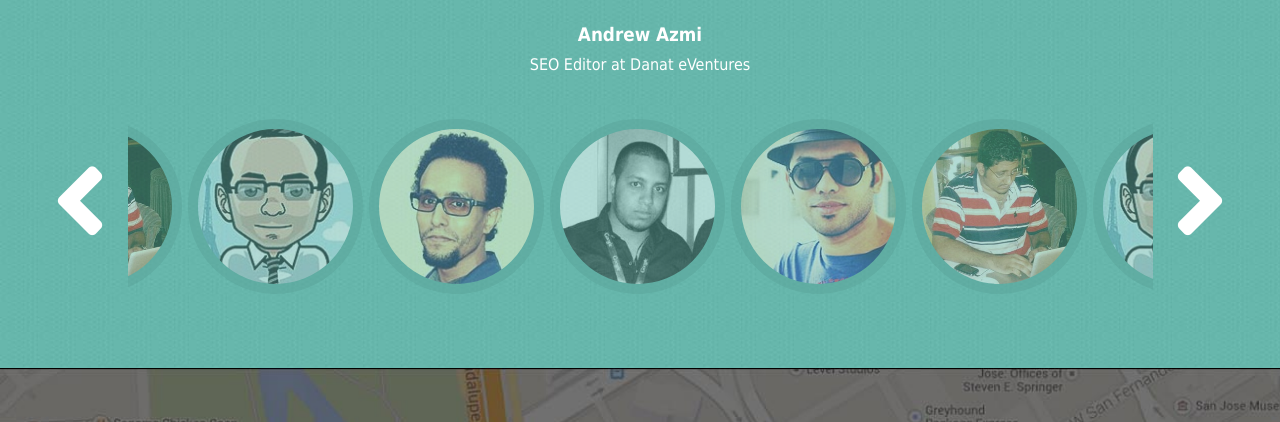
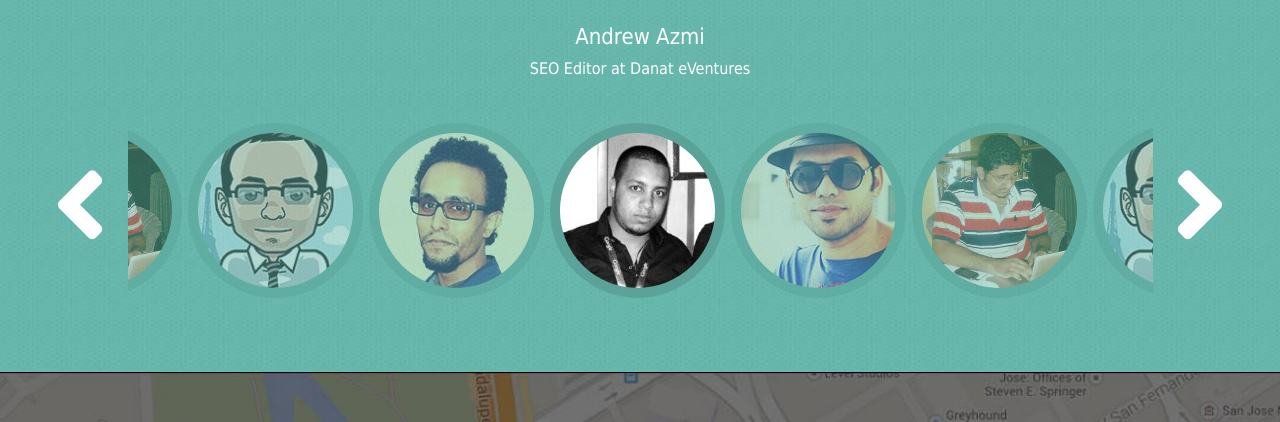
Before and after one commit to annashevchuk/testimonials-hw13-gulp-, a website: page app/index.html in a window 1280 px wide. Shown: the part 114-536 px from the top of the page. Drawn offline with Linux system fonts and the light colour scheme.

Commit message:
change in slider and adaptive version

```diff
--- a/app/css/main.css
+++ b/app/css/main.css
@@ -6,7 +6,6 @@
 
 body {
 	max-width: 1600px;
-	margin: 0 auto;
 }
 
 a:hover {
@@ -14,11 +13,13 @@ a:hover {
 }
 
 .wrapper {
+	width: 100%;
+	margin: 0 auto;
 	font-family: Tahoma, sans-serif;
 
 }
 
-header {
+.container {
 	background: url('../img/background_header.jpg');
 	padding: 60px 0;
 	background-size: cover;
@@ -37,9 +38,11 @@ h1 {
 
 h3 {
 	margin-bottom: 10px;
+	font-size: 22px;
+	font-weight: 200;
 }
 
-header p {
+.container p {
 	text-align: center;
 	color: white;
 	margin-bottom: 35px;
@@ -88,7 +91,11 @@ header p {
 	color: white;
 }
 
- .slick-slide .slick-current .slick-active .slick-center {
+.slick-slide {
+	opacity: 0.5;
+}
+
+ .slick-center {
 	opacity: 1;
 }
 
@@ -102,14 +109,6 @@ header p {
 	right: 0;
 	z-index: 2;
 	cursor: pointer;
-}
-
-.slick-slide {
-	opacity: 0.5;
-}
-
-.slick-active {
-
 }
 
 /*---end slider----*/
@@ -199,6 +198,7 @@ footer {
 .message {
 	height: 160px;
 	border: none;
+	color: white;
 }
 
 .icon,
@@ -215,7 +215,8 @@ footer {
 
 h2 {
 	margin-bottom: 60px;
-	font-size: 22px;
+	font-size: 36px;
+	font-weight: bold;
 }
 
 .super-button {
--- a/app/index.html
+++ b/app/index.html
@@ -7,14 +7,13 @@
 	<link rel="stylesheet" href="https://use.fontawesome.com/releases/v5.3.1/css/all.css" integrity="sha384-mzrmE5qonljUremFsqc01SB46JvROS7bZs3IO2EmfFsd15uHvIt+Y8vEf7N7fWAU" crossorigin="anonymous">
 	<link href="css/slick.css" rel="stylesheet"/>
 	<link rel="stylesheet" type="text/css" href="css/main.css">
-
 </head>
 <body>
 	<div class="wrapper">
-		<header>
+		<div class="container">
 			<h1>TESTIMONIALS</h1>
-				<h3>Andrew Azmi</h3>
-					<p>SEO Editor at Danat eVentures</p>
+			<h3>Andrew Azmi</h3>
+			<p>SEO Editor at Danat eVentures</p>
 			<div class="row row-carousel">
 
 				<div class="team-item">
@@ -72,7 +71,7 @@
 					  </div>
 				</div>
 			</div>
-		</header>
+		</div>
 
 		<footer>
 			<h2>CONTACT US</h2>
@@ -110,7 +109,7 @@
 					</div>
 			</div>
 			<div class="contact">
-				<form action="" method="post">
+				<form action="#" method="post">
 					<div class="icon">
 						<input type="text" id="name" class="form-line" name="name" placeholder=" John Smith">
 						<img src="img/man.png" class="man-icon" alt="icon">
@@ -119,7 +118,7 @@
 						<input type="text" class="form-line" name="e-mail" placeholder="example@mail.com">
 						<img src="img/letter.png" class="letter-icon" alt="icon">
 					</div>
-					<textarea name="" id="" class="message"></textarea>
+					<textarea name="#" id="#" class="message"></textarea>
 					<input type="submit" class="super-button" name="submit" value="Send it">
 				</form>
 			</div>
--- a/app/js/main.js
+++ b/app/js/main.js
@@ -11,24 +11,32 @@ $(document).ready(function(){
     integer: 3,
   	responsive: [
     {
-      breakpoint: 992,
+      breakpoint: 1024,
       settings: {
-        slidesToShow: 2,
-        arrows: false,
+        slidesToShow: 4,
+        slidesToScroll: 2,
+        arrows: true,
+      }
+    },
+    {
+      breakpoint: 995,
+      settings: {
+        slidesToShow: 4,
+        arrows: true,
       }
     },
     {
       breakpoint: 600,
       settings: {
-        slidesToShow: 2,
+        slidesToShow: 3,
         slidesToScroll: 2,
-        arrows: false,
+        arrows: true,
       }
     },
     {
       breakpoint: 480,
       settings: {
-        slidesToShow: 1,
+        slidesToShow: 2,
         slidesToScroll: 1,
         arrows: false,
       }
@@ -36,34 +44,4 @@ $(document).ready(function(){
   ]
   });
 
-
-
-
-
-$('.center').slick({
-  centerMode: true,
-  centerPadding: '60px',
-  slidesToShow: 3,
-  responsive: [
-    {
-      breakpoint: 768,
-      settings: {
-        arrows: false,
-        centerMode: true,
-        centerPadding: '40px',
-        slidesToShow: 3
-      }
-    },
-    {
-      breakpoint: 480,
-      settings: {
-        arrows: false,
-        centerMode: true,
-        centerPadding: '40px',
-        slidesToShow: 1
-      }
-    }
-  ]
 });
-
-});
```
